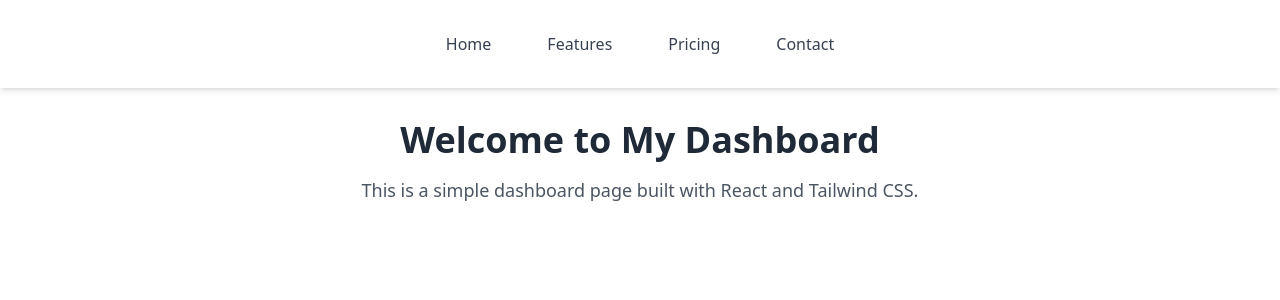
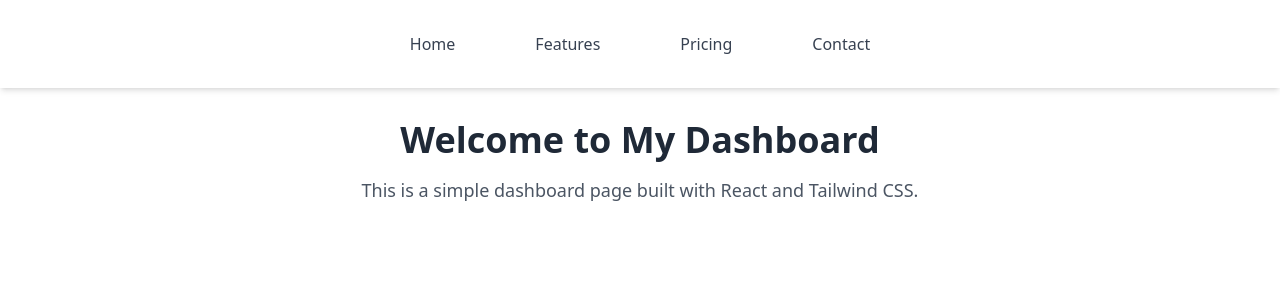
Before and after one commit to mitchin20/dashboard-client, a React (Create React App) app: page / in a window 1280 px wide. Shown: the top 300 px of the page. Built offline with nearby package versions, Linux system fonts and the light colour scheme.

Commit message:
Update desktop nav style

```diff
--- a/src/pages/home/components/navViews/DesktopNav.tsx
+++ b/src/pages/home/components/navViews/DesktopNav.tsx
@@ -4,13 +4,13 @@ import { DesktopNavProps } from "../../../../types";
 const DesktopNav: React.FC<DesktopNavProps> = ({ isView, navItems }) => {
     return (
         <div
-            className={`hidden w-full md:flex md:items-center md:space-x-6 space-y-4 md:space-y-0 md:w-auto mt-4 md:mt-0`}
+            className={`hidden w-full md:flex md:items-center md:space-x-12 space-y-4 md:space-y-0 md:w-auto mt-4 md:mt-0`}
         >
             {navItems.map((item, index) => (
                 <a
                     key={index}
                     href={item.href}
-                    className="text-gray-700 font-medium hover:text-[#082f49] hover:scale-150 px-4 py-4 rounded-xl transition-transform duration-200 ease-in-out"
+                    className="text-gray-700 font-medium hover:text-[#082f49] hover:font-extrabold hover:scale-150 px-4 py-4 transition-transform duration-500 ease-in-out"
                 >
                     {item.label}
                 </a>
```
